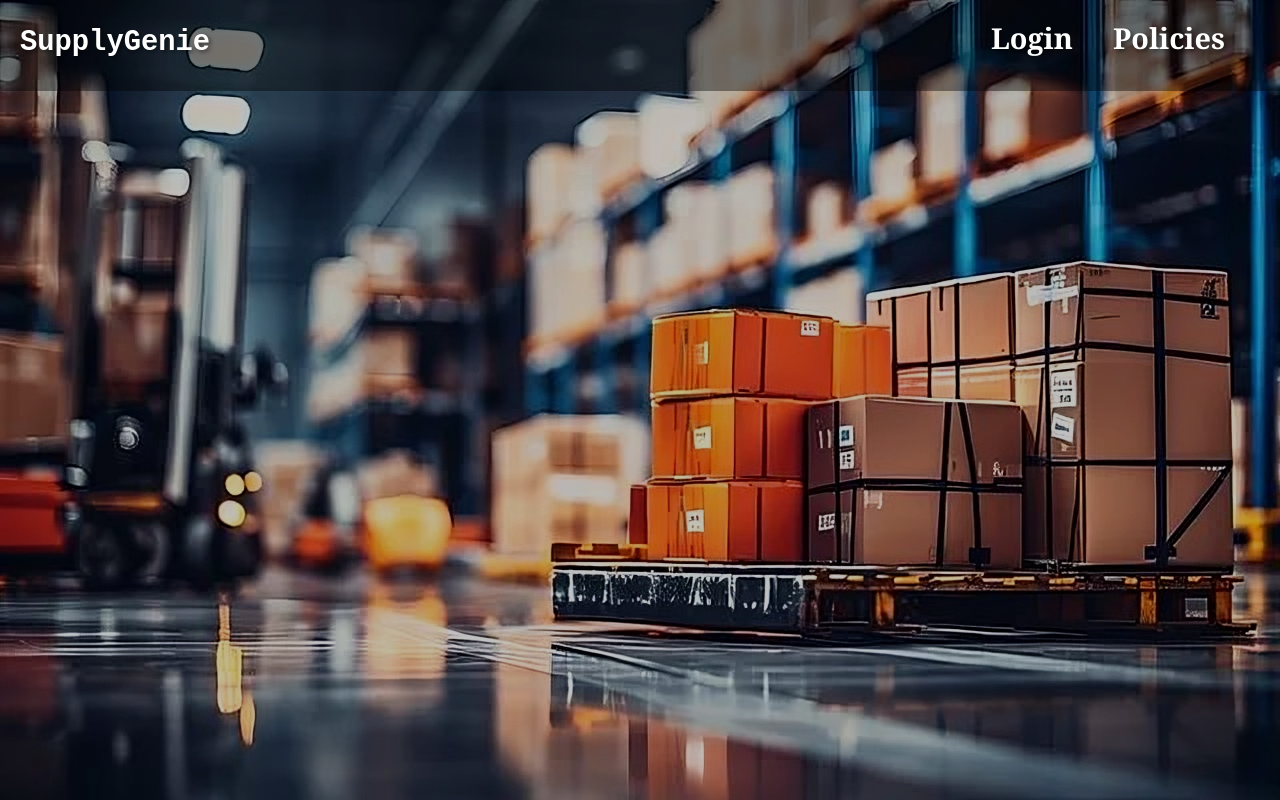
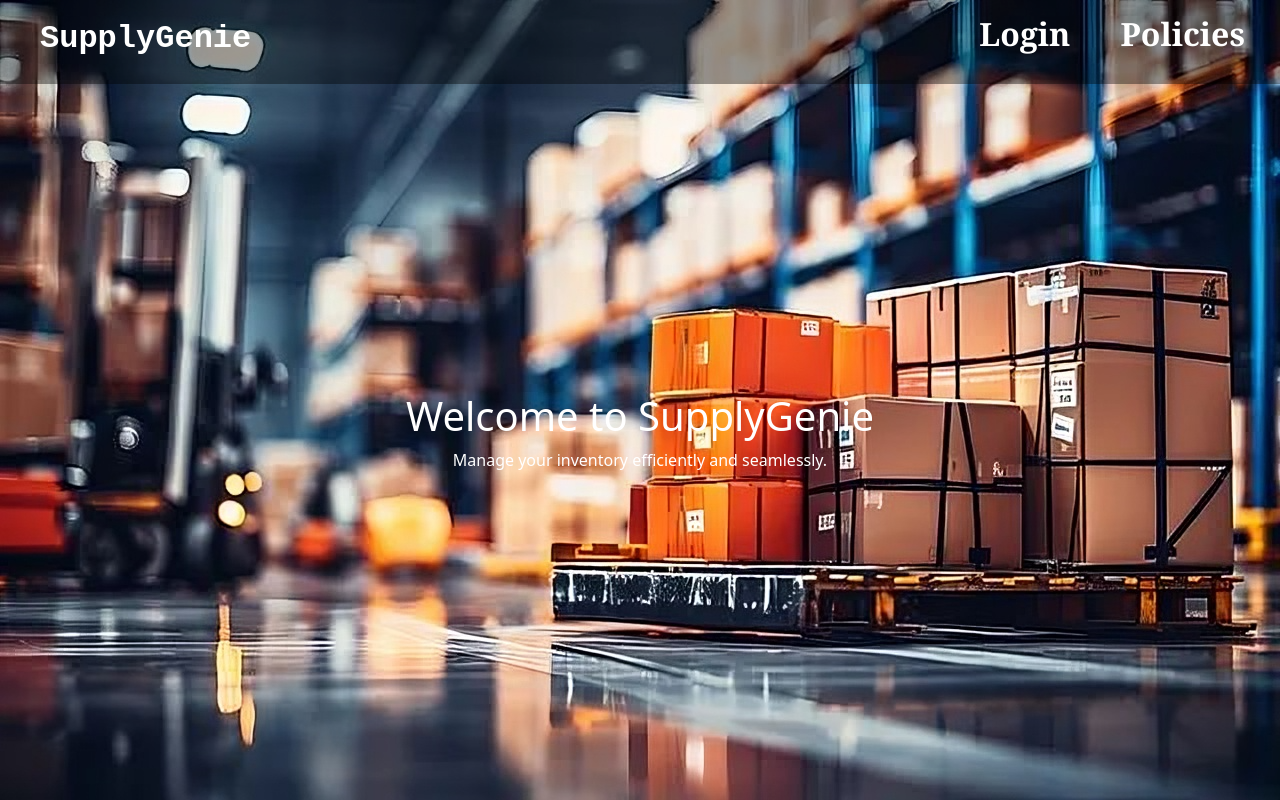
Before and after one commit to AbhishekMamgain7/SupplyGenie, a React (Vite) app in the folder FrontEnd/: page / in a window 1280 px wide. Built offline with nearby package versions, Linux system fonts and the light colour scheme.

Commit message:
Add files via upload

```diff
--- a/FrontEnd/src/App.jsx
+++ b/FrontEnd/src/App.jsx
@@ -1,29 +1,31 @@
 import React from "react";
+import "bootstrap/dist/css/bootstrap.min.css";
 import { BrowserRouter as Router, Routes, Route } from "react-router-dom";
+import Homepage from "./Homepage.jsx";
 import Login from "./Login.jsx";
 import SignUp from "./SignUp.jsx";
 import Manager from "./manager.jsx";
-import Header from "./component/header.jsx";
 import Inventory from "./Inventory/Inventory.jsx";
 import Warehouse from "./Inventory/warehouse.jsx";
+import Dashboard from "./Inventory/Dashboard.jsx";
 import Stocks from "./Stocks/Stocks.jsx";
-import "./Homepage.css";
+
 const App = () => {
   return (
-    <div className="background-container">
-      <div className="back"></div>
     <Router>
-        <Header />
       <Routes>
+        {/* Set Homepage as Default Route */}
+        <Route path="/" element={<Homepage />} />
         <Route path="/Login" element={<Login />} />
         <Route path="/SignUp" element={<SignUp />} />
         <Route path="/Manager" element={<Manager />} />
-          <Route path="/Inventory/Inventory" element={<Inventory />}></Route>
-          <Route path="/Inventory/warehouse" element={<Warehouse />}></Route>
-          <Route path="/Stocks/Stocks" element={<Stocks />}></Route>
+        <Route path="/Inventory/Inventory" element={<Inventory />} />
+        <Route path="/Inventory/warehouse" element={<Warehouse />} />
+        <Route path="/Inventory/Dashboard" element={<Dashboard />} />
+        <Route path="/Stocks/Stocks" element={<Stocks />} />
       </Routes>
     </Router>
-    </div>
   );
 };
+
 export default App;
--- a/FrontEnd/src/Homepage.css
+++ b/FrontEnd/src/Homepage.css
@@ -1,77 +1,79 @@
-html, body{
-  height:100%;
+html, body {
+  height: 100%;
+  margin: 0;
+  padding: 0;
 }
+
 .background-container {
   background: url('/Background.png');
   background-size: cover;
   background-position: center;
   background-attachment: fixed;
   background-repeat: no-repeat;
-  background-blend-mode:darken;
-  background-color: rgba(0, 0, 0, 0.242);
+  background-color: rgba(0, 0, 0, 0.3);
   min-height: 100vh;
   display: flex;
   flex-direction: column;
   justify-content: center;
   align-items: center;
+  position: relative;
 }
+
 .header {
-  position: absolute;
-  top: 0px;
+  position: fixed;
+  top: 0;
+  left: 0;
   width: 100%;
-  text-align: justify;
-  font-size: 1.8rem;
-  font-weight: bold;
+  background-color: rgba(0, 0, 0, 0.7);
   color: white;
-  text-shadow: 2px 2px 4px rgba(0, 0, 0, 0.5);
-  background: rgba(0, 0, 0, 0.4);
-  padding: 1rem 0;
+  padding: 10px 20px;
+  display: flex;
+  justify-content: space-between;
+  align-items: center;
+  font-family: "Cambria", Cochin, Georgia, Times, "Times New Roman", serif;
+  font-size: 2rem;
+  font-weight: 900;
+  z-index: 5;
+}
+
+.header-title {
+  font-family: "Courier New", Courier, monospace;
+  padding-left: 20px;
+}
+
+.header-nav {
+  display: flex;
+}
+
+.header-menu {
+  list-style: none;
+  display: flex;
+  gap: 20px;
+  padding: 0;
+}
+
+.header-menu-item {
+  margin-right: 10px;
+}
+
+.header-link {
+  color: white;
+  text-decoration: none;
+}
+
+.header-link:hover {
+  text-decoration: underline;
 }
 
 .back {
-  position: relative;
+  position: absolute;
   width: 100%;
   height: 100%;
   z-index: -1;
 }
 
-.card-container {
-  max-width: 18rem;
-  width: 90%;
-  background: rgba(255, 255, 255, 0.9);
-  padding: 1rem;
-  border-radius: 10px;
-  box-shadow: 0 4px 8px rgba(0, 0, 0, 0.2);
-  z-index: 1;
+.homepage-content {
   text-align: center;
-  margin-top: 2rem;
+  color: white;
+  margin-top: 80px;
 }
-
-@media (max-width: 768px) {
-  .header {
-    font-size: 1.5rem;
-    padding: 0.8rem ;
-  }
-
-  .card-container {
-    width: 80%;
-    padding: 0.8rem;
-  }
-}
-
-@media (max-width: 480px) {
-  .header {
-    font-size: 1.2rem;
-    padding: 0.6rem 0;
-  }
-
-  .background-container {
-    height: auto;
-    padding: 2rem 1rem;
-  }
-
-  .card-container {
-    width: 90%;
-    padding: 0.7rem;
-  }
-}
--- a/FrontEnd/src/Homepage.jsx
+++ b/FrontEnd/src/Homepage.jsx
@@ -1,18 +1,34 @@
-import React from 'react';
-import { BrowserRouter as Router, Routes, Route } from 'react-router-dom';
-import Header from './component/header.jsx';
-import Login from "./Login.jsx";
-import SignUp from './SignUp.jsx';
-function App() {
+import React from "react";
+import { Link } from "react-router-dom";
+import "./Homepage.css";
+const Homepage = () => {
   return (
-    <Router>
-    <Header />
-    <Routes>
-      <Route path="/Login" element={<Login />} />
-      <Route path="/SignUp" element={<SignUp />}/>
-    </Routes>
-  </Router>
+    <div className="background-container">
+      <div className="back"></div>
+      <header className="header">
+        <div className="header-title">SupplyGenie</div>
+        <nav className="header-nav">
+          <ul className="header-menu">
+            <li className="header-menu-item">
+              <Link to="/Login" className="header-link">
+                Login
+              </Link>
+            </li>
+            <li className="header-menu-item">
+              <Link to="/Policies" className="header-link">
+                Policies
+              </Link>
+            </li>
+          </ul>
+        </nav>
+      </header>
+      {/* Add content for homepage */}
+      <div className="homepage-content">
+        <h1>Welcome to SupplyGenie</h1>
+        <p>Manage your inventory efficiently and seamlessly.</p>
+      </div>
+    </div>
   );
-}
+};
 
-export default App;
+export default Homepage;
--- a/FrontEnd/src/Login.jsx
+++ b/FrontEnd/src/Login.jsx
@@ -11,8 +11,8 @@ const Login = () => {
   const [isSubmitting, setIsSubmitting] = useState(false);
   const [formData, setFormData] = useState({
     email: "",
-    password: ""
-   });
+    password: "",
+  });
 
   const handleChange = (e) => {
     setFormData({ ...formData, [e.target.name]: e.target.value });
@@ -28,29 +28,44 @@ const Login = () => {
       setIsSubmitting(false);
       return;
     }
-    try{
-      await signInWithEmailAndPassword(auth,email,password);
+    try {
+      await signInWithEmailAndPassword(auth, email, password);
       navigate("/manager");
-      setFormData({email:"", password: "",selectedOption:"Select"});
-    }
-    catch(error){
+      setFormData({ email: "", password: "", selectedOption: "Select" });
+    } catch (error) {
       if (error.code === "auth/invalid-credential") {
         alert("Incorrect username/password. Please try again.");
         setFormData({ email: "", password: "" });
       } else {
         alert("Error: " + error.message);
-    }
-  }
-    finally{
+      }
+    } finally {
       setIsSubmitting(false);
     }
   };
 
   return (
     <div className="login-page-1">
+      <header className="header-login">
+        <div className="header-login-title">SupplyGenie</div>
+        <nav className="header-login-nav">
+          <ul className="header-login-menu">
+            <li className="header-login-menu-item">
+              <Link to="/SignUp" className="header-login-link">
+                SignUp
+              </Link>
+            </li>
+            <li className="header-login-menu-item">
+              <Link to="/Policies" className="header-login-link">
+                Policies
+              </Link>
+            </li>
+          </ul>
+        </nav>
+      </header>
       <div className="login-page-1-wrapper">
         <article>
-          <header>Login</header>
+          <p className="Heading">Login</p>
           <form onSubmit={handleLogin}>
             <motion.input
               type="email"
@@ -81,7 +96,9 @@ const Login = () => {
               {isSubmitting ? "Logging in..." : "Login"}
             </motion.button>
           </form>
-          <p className="login-footer">Don't have account? <Link to ="/SignUp">SIGNUP</Link></p>
+          <p className="login-footer">
+            Don't have account? <Link to="/SignUp">SIGNUP</Link>
+          </p>
         </article>
         <div className="login-page-1-drops">
           <div></div>
--- a/FrontEnd/src/SignUp.css
+++ b/FrontEnd/src/SignUp.css
@@ -49,7 +49,7 @@ html, body {
     border-top: 1px solid rgba(255, 255, 255, 0.2);
     box-shadow: 1.375rem 1.375rem 2.175rem -0.275rem rgba(0, 0, 0, 0.2);
   }
-  .signup-container header {
+  .sign {
     display: flex;
     justify-content: center;
     font-weight: 700;
--- a/FrontEnd/src/firebaseConfig.js
+++ b/FrontEnd/src/firebaseConfig.js
@@ -8,18 +8,18 @@ import { getFirestore } from "firebase/firestore";
 // Your web app's Firebase configuration
 // For Firebase JS SDK v7.20.0 and later, measurementId is optional
 const firebaseConfig = {
-  apiKey: "AIzaSyAlsmtFTtPSavPqvgaSEXrxRwd4l7wOUYI",
-  authDomain: "supplygenie-d7928.firebaseapp.com",
-  projectId: "supplygenie-d7928",
-  storageBucket: "supplygenie-d7928.firebasestorage.app",
-  messagingSenderId: "242235620699",
-  appId: "1:242235620699:web:0f35fa0efe09cc9b4e2e7e",
-  measurementId: "G-TEZCSKPEK5"
+  apiKey: "AIzaSyAap2lNJSM09O2GhsEuJtqnStWlIwkFo48",
+  authDomain: "supplygenie-11374.firebaseapp.com",
+  projectId: "supplygenie-11374",
+  storageBucket: "supplygenie-11374.firebasestorage.app",
+  messagingSenderId: "665297033943",
+  appId: "1:665297033943:web:dd78fbd52aef03ac556e92",
+  measurementId: "G-NPY41R1TB0",
+  databaseURL: "https://supplygenie-11374-default-rtdb.firebaseio.com/",
 };
 
-// Initialize Firebase
 const app = initializeApp(firebaseConfig);
 const analytics = getAnalytics(app);
 const database = getFirestore(app);
 
-export { app, database, analytics};
+export { app, database, analytics };
--- a/FrontEnd/src/manager.css
+++ b/FrontEnd/src/manager.css
@@ -28,7 +28,7 @@ html, body{
   padding: 2rem;
   width: 50vw;
   text-align: center;
-  background-color: rgba(0, 0, 0, 0.384);
+  background: rgba(0, 0, 0, 0.471);
   border: 0;
   border-left: 1px solid rgba(255,255,255,0.3);
   border-top: 1px solid rgba(255,255,255,0.3);
@@ -44,7 +44,7 @@ html, body{
   padding: 2rem;
   width: 50vw;
   text-align: center;
-  background-color: rgba(0, 0, 0, 0.384);
+  background: rgba(0, 0, 0, 0.471);
   border: 0;
   border-left: 1px solid rgba(255,255,255,0.3);
   border-top: 1px solid rgba(255,255,255,0.3);
--- a/FrontEnd/src/manager.jsx
+++ b/FrontEnd/src/manager.jsx
@@ -1,29 +1,46 @@
-import React from 'react';
+import React from "react";
 import { motion } from "framer-motion";
 import { Link } from "react-router-dom";
-import './manager.css';
-const Manager = () =>{
-    return(
+import "./manager.css";
+const Manager = () => {
+  return (
     <div className="manager-page">
+      <header className="header">
+        <div className="header-title">SupplyGenie</div>
+        <nav className="header-nav">
+          <ul className="header-menu">
+            <li className="header-menu-item">
+              <Link to="/Policies" className="header-link">
+                Policies
+              </Link>
+            </li>
+            <li className="header-menu-item"></li>
+          </ul>
+        </nav>
+      </header>
       <motion.div
         type="button"
         name="inventory"
         placeholder="Inventory"
-        whileHover = {{ scale: 1.05 }}
-        whileTap = {{ scale: 0.95 }}
+        whileHover={{ scale: 1.05 }}
+        whileTap={{ scale: 0.95 }}
         className="inventory"
-        ><p className="options"><Link to ="/Inventory/Inventory">Inventory</Link>
+      >
+        <p className="options">
+          <Link to="/Inventory/Inventory">Inventory</Link>
         </p>
       </motion.div>
       <motion.div
         type="button"
         name="stocks"
         placeholder="Stock"
-        whileHover = {{ scale: 1.05 }}
-        whileTap = {{ scale: 0.95 }}
+        whileHover={{ scale: 1.05 }}
+        whileTap={{ scale: 0.95 }}
         className="stocks"
       >
-        <p className="options"><Link to ="/Stocks/Stocks">Stocks</Link></p>
+        <p className="options">
+          <Link to="/Stocks/Stocks">Stocks</Link>
+        </p>
       </motion.div>
     </div>
   );
```
Also changed, not shown: FrontEnd/src/Login.css (+47 -2 lines), FrontEnd/src/SignUp.jsx (+17 -9 lines). Lines whose indentation alone changed are shown as unchanged.
